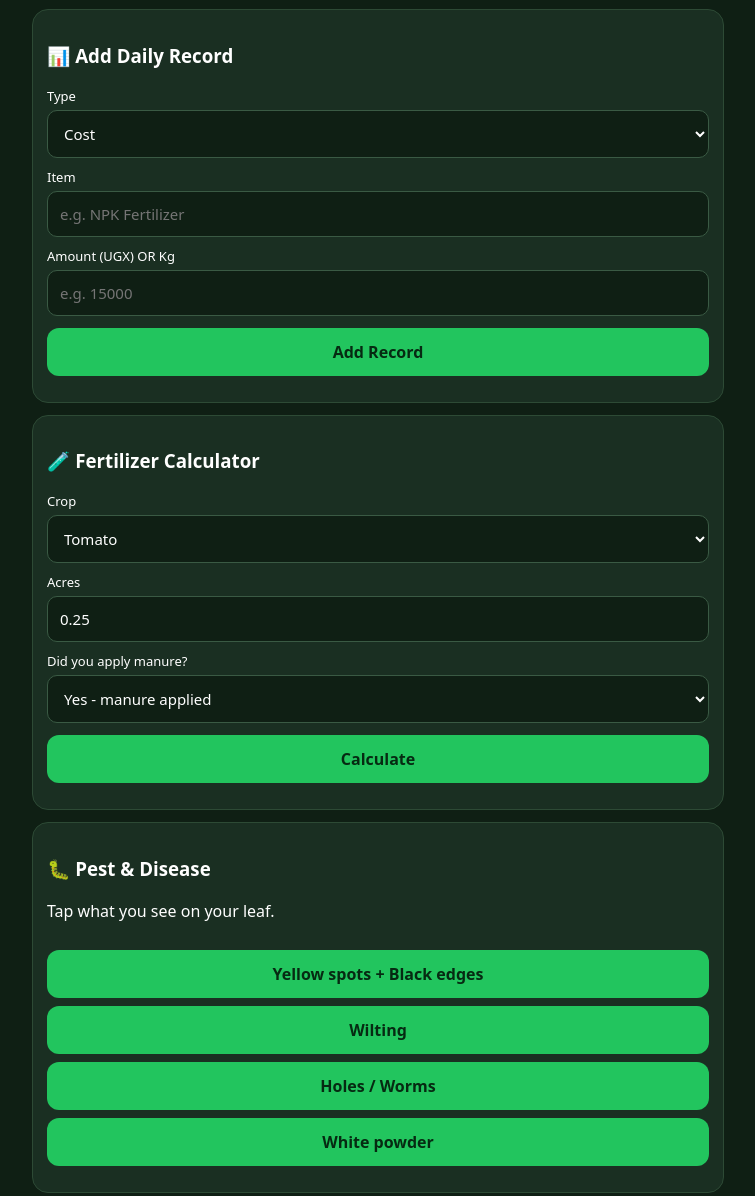
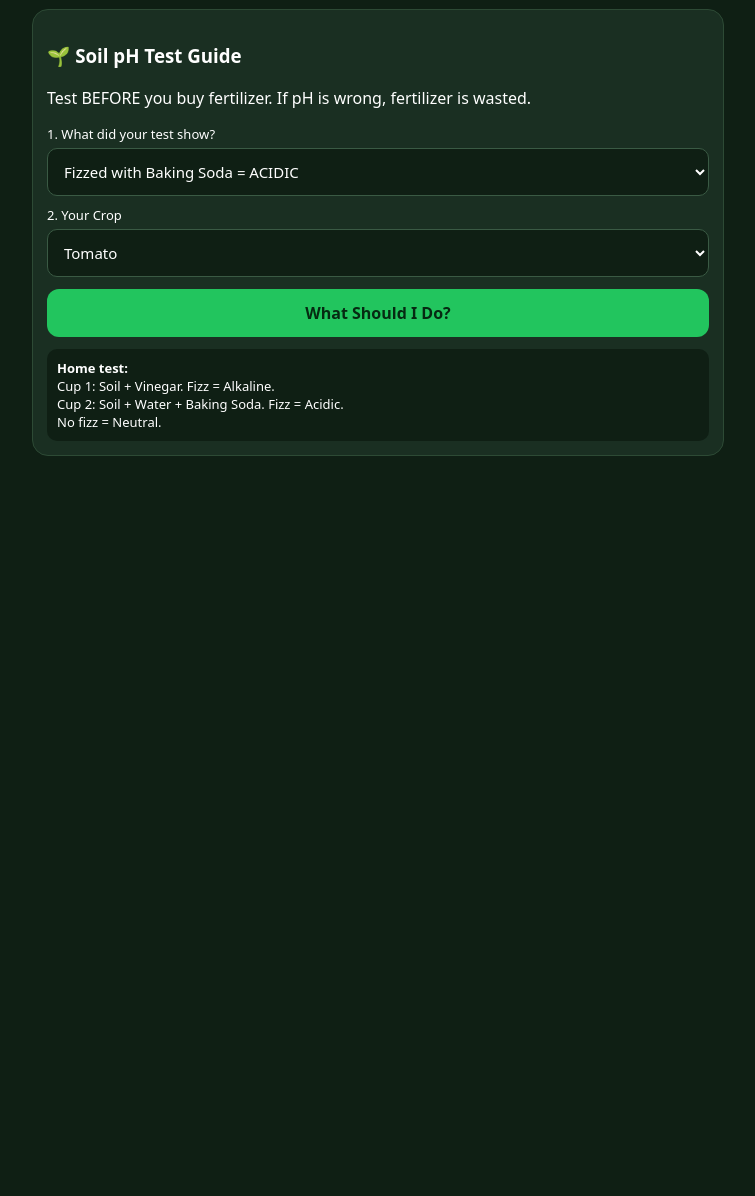
Before and after one commit to joy-sanctus/Agri-Track, a plain HTML site: page index.html in a window 1280 px wide. Shown: the part 1974-3170 px from the top of the page, without its empty margins (262-1017 px from the left). After the commit the page ends 2532 px from the top, so only its background shows below. Drawn offline with Linux system fonts and the light colour scheme.

Commit message:
Update index.html

```diff
--- a/index.html
+++ b/index.html
@@ -103,54 +103,7 @@ button.primary{width:100%;background:#22c55e;color:#062a12;border:0;padding:13px
 <button class="primary" onclick="showPest('white')" style="margin-top:8px">White powder</button>
 <div id="pestResult" style="margin-top:12px"></div>
 </div>
-<div class="card">
-<h3>📊 Add Daily Record</h3>
-<label>Type</label>
-<select id="recType">
-<option value="cost">Cost</option>
-<option value="harvest">Harvest - Kg</option>
-<option value="sale">Sale</option>
-<option value="loss">Loss</option>
-</select>
-<label>Item</label>
-<input id="recItem" placeholder="e.g. NPK Fertilizer">
-<label>Amount (UGX) OR Kg</label>
-<input id="recAmount" type="number" placeholder="e.g. 15000">
-<button class="primary" onclick="addRecord()">Add Record</button>
-<div id="recordList" style="margin-top:12px"></div>
-<div id="totals" style="margin-top:12px;font-weight:bold"></div>
-</div>
 
-<div class="card">
-<h3>🧪 Fertilizer Calculator</h3>
-<label>Crop</label>
-<select id="fertCrop">
-<option>Tomato</option>
-<option>Cabbage</option>
-<option>Onion</option>
-<option>Maize</option>
-<option>Beans</option>
-</select>
-<label>Acres</label>
-<input id="fertAcres" type="number" step="0.01" value="0.25">
-<label>Did you apply manure?</label>
-<select id="manure">
-<option value="yes">Yes - manure applied</option>
-<option value="no">No - No manure</option>
-</select>
-<button class="primary" onclick="calcFert()">Calculate</button>
-<div id="fertResult" style="margin-top:12px"></div>
-</div>
-
-<div class="card">
-<h3>🐛 Pest & Disease</h3>
-<p>Tap what you see on your leaf.</p>
-<button class="primary" onclick="showPest('blight')">Yellow spots + Black edges</button>
-<button class="primary" onclick="showPest('wilt')" style="margin-top:8px">Wilting</button>
-<button class="primary" onclick="showPest('worm')" style="margin-top:8px">Holes / Worms</button>
-<button class="primary" onclick="showPest('white')" style="margin-top:8px">White powder</button>
-<div id="pestResult" style="margin-top:12px"></div>
-</div>
   <div class="card" id="soil">
 <h3>🌱 Soil pH Test Guide</h3>
 <p>Test BEFORE you buy fertilizer. If pH is wrong, fertilizer is wasted.</p>
```
